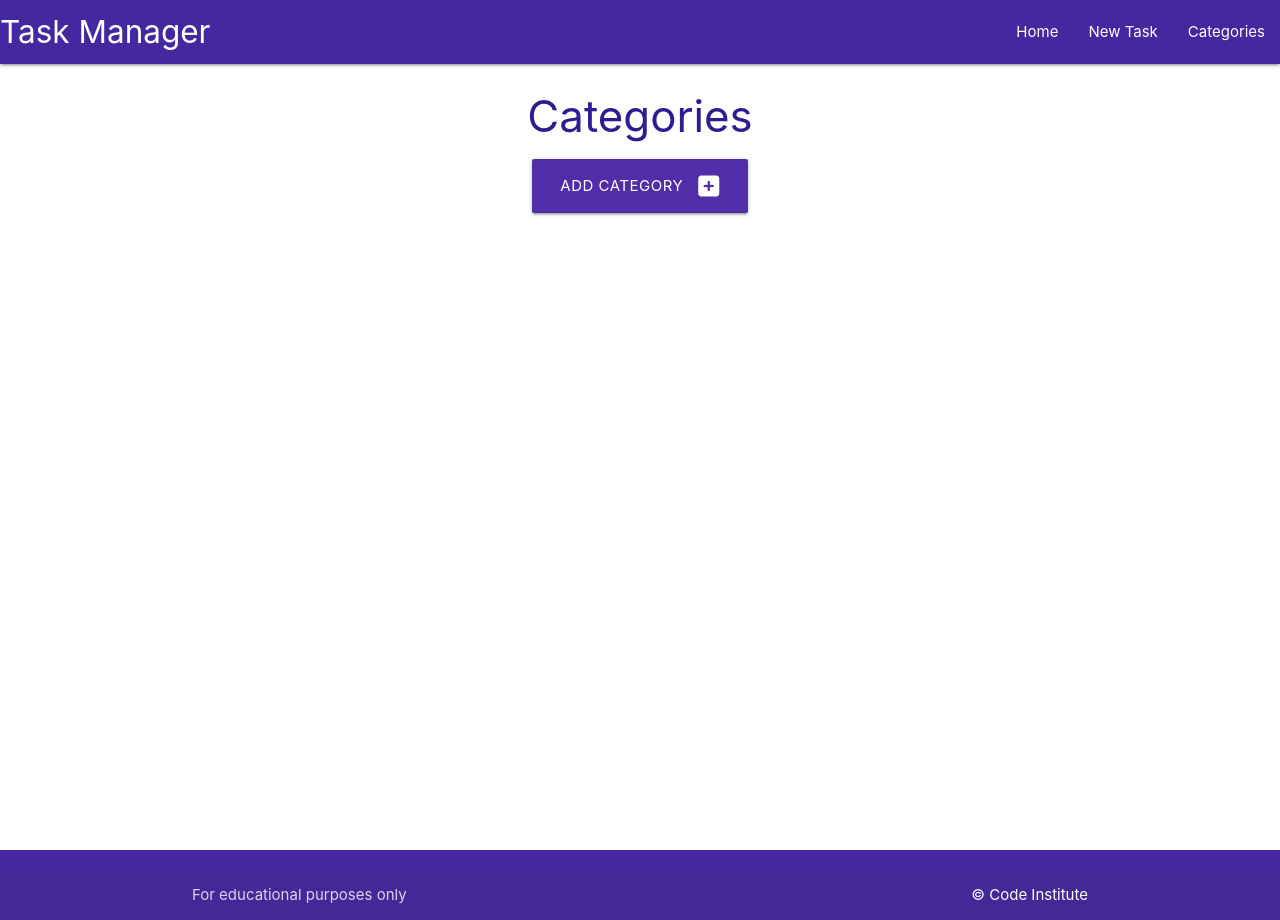
After one commit to NyxHexen/ci-taskmanager-flask-app, a Flask app: page /categories in a window 1280 px wide. The commit adds this page. Run offline with Flask 2, Linux system fonts and the light colour scheme; data that the repository does not hold is empty.

Commit message:
Display DB categories as cards

```diff
--- a/taskmanager/__init__.py
+++ b/taskmanager/__init__.py
@@ -2,7 +2,8 @@ import os
 from flask import Flask
 from flask_sqlalchemy import SQLAlchemy
 if os.path.exists("env.py"):
-    import env # no qa
+    import env  # noqa
+
 
 app = Flask(__name__)
 app.config["SECRET_KEY"] = os.environ.get("SECRET_KEY")
@@ -10,4 +11,4 @@ app.config["SQLALCHEMY_DATABASE_URI"] = os.environ.get("DB_URL")
 
 db = SQLAlchemy(app)
 
-from taskmanager import routes # no qa
+from taskmanager import routes  # noqa
--- a/taskmanager/routes.py
+++ b/taskmanager/routes.py
@@ -1,4 +1,4 @@
-from flask import render_template
+from flask import render_template, request, redirect, url_for
 from taskmanager import app, db
 from taskmanager.models import Category, Task
 
@@ -6,3 +6,19 @@ from taskmanager.models import Category, Task
 @app.route("/")
 def home():
     return render_template("tasks.html")
+
+
+@app.route("/categories")
+def categories():
+    categories = list(Category.query.order_by(Category.category_name).all())
+    return render_template("categories.html", categories=categories)
+
+
+@app.route("/add_category", methods=["GET", "POST"])
+def add_category():
+    if request.method == "POST":
+        category = Category(category_name=request.form.get("category_name"))
+        db.session.add(category)
+        db.session.commit()
+        return redirect(url_for("categories"))
+    return render_template("add_category.html")
--- a/taskmanager/templates/base.html
+++ b/taskmanager/templates/base.html
@@ -23,7 +23,7 @@
                 <ul class="right hide-on-med-and-down">
                     <li><a href="{{ url_for('home') }}">Home</a></li>
                     <li><a href="#">New Task</a></li>
-                    <li><a href="#">All Categories</a></li>
+                    <li><a href="{{ url_for('categories') }}">Categories</a></li>
                 </ul>
             </div>
         </nav>
@@ -32,7 +32,7 @@
         <ul class="sidenav" id="mobile-demo">
             <li><a href="{{ url_for('home') }}">Home</a></li>
             <li><a href="#">New Task</a></li>
-            <li><a href="#">All Categories</a></li>
+            <li><a href="{{ url_for('categories') }}">Categories</a></li>
         </ul>
     </header>
 
--- /dev/null
+++ b/taskmanager/templates/categories.html
@@ -0,0 +1,29 @@
+{% extends "base.html" %}
+{% block content %}
+
+<h3 class="deep-purple-text text-darken-4 center-align">Categories</h3>
+
+<div class="row">
+    <div class="col s12 center-align">
+        <a href="{{ url_for('add_category') }}" class="btn-large deep-purple darken-2">
+            Add Category <i class="fas fa-plus-square right"></i>
+        </a>
+    </div>
+</div>
+<div class="row">
+    {% for category in categories %}
+    <div class="col s12 m6 l3">
+      <div class="card light-green accent-2 center-align">
+        <div class="card-content">
+          <span class="card-title">{{ category.category_name }}</span>
+        </div>
+        <div class="card-action">
+          <a class="btn greren accent-4" href="#">Edit</a>
+          <a class="btn red" href="#">Delete</a>
+        </div>
+      </div>
+    </div>
+    {% endfor %}
+  </div>
+
+{% endblock %}
```
Also changed, not shown: taskmanager/models.py (+6 -7 lines), taskmanager/templates/add_category.html (added, +28 -0 lines).
